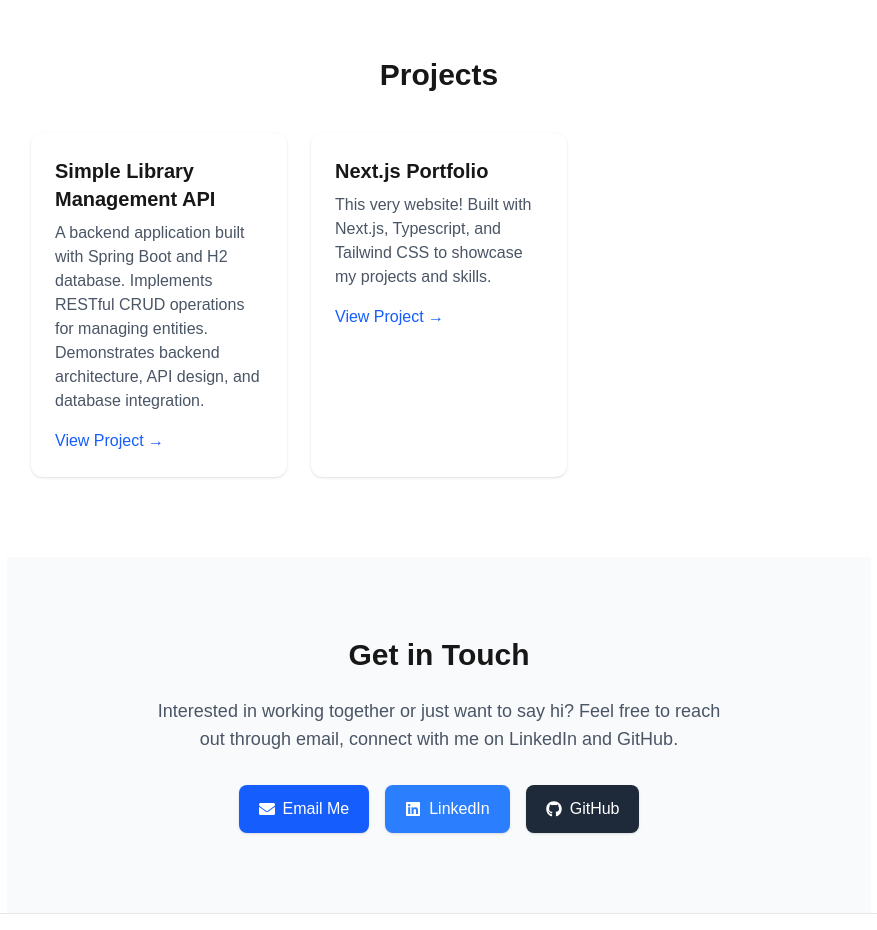
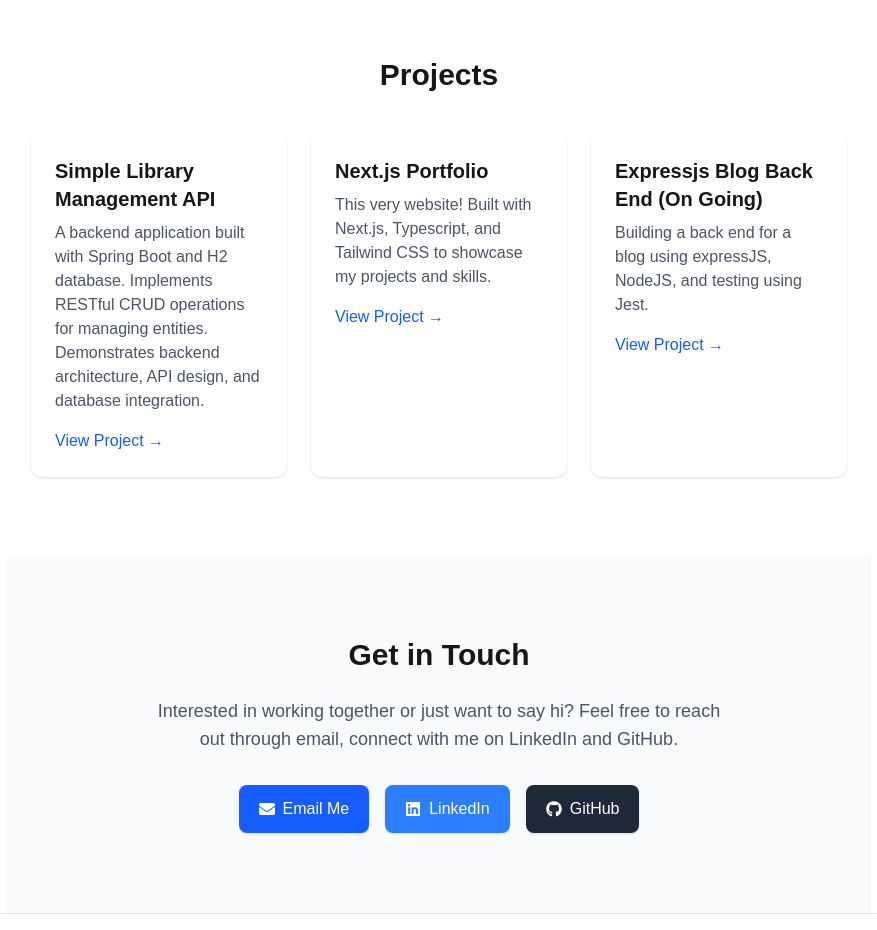
Before and after one commit to EffelZefanya/effel-zefanya-portfolio, a Next.js app: page / in a window 1280 px wide. Shown: the part 1000-1930 px from the top of the page, without its empty margins (201-1078 px from the left). Built offline with nearby package versions, Linux system fonts and the light colour scheme.

Commit message:
feat:add expressjs blog back-end

```diff
--- a/src/sections/Projects.tsx
+++ b/src/sections/Projects.tsx
@@ -12,7 +12,12 @@ export default function Projects(){
             title: "Next.js Portfolio",
             description:"This very website! Built with Next.js, Typescript, and Tailwind CSS to showcase my projects and skills.",
             link:"https://github.com/EffelZefanya/effel-zefanya-portfolio",
-        }
+        },
+        {
+            title: "Expressjs Blog Back End (On Going)",
+            description:"Building a back end for a blog using expressJS, NodeJS, and testing using Jest.",
+            link:"https://github.com/EffelZefanya/blog-back-end",
+        },
     ];
 
     return (
```
